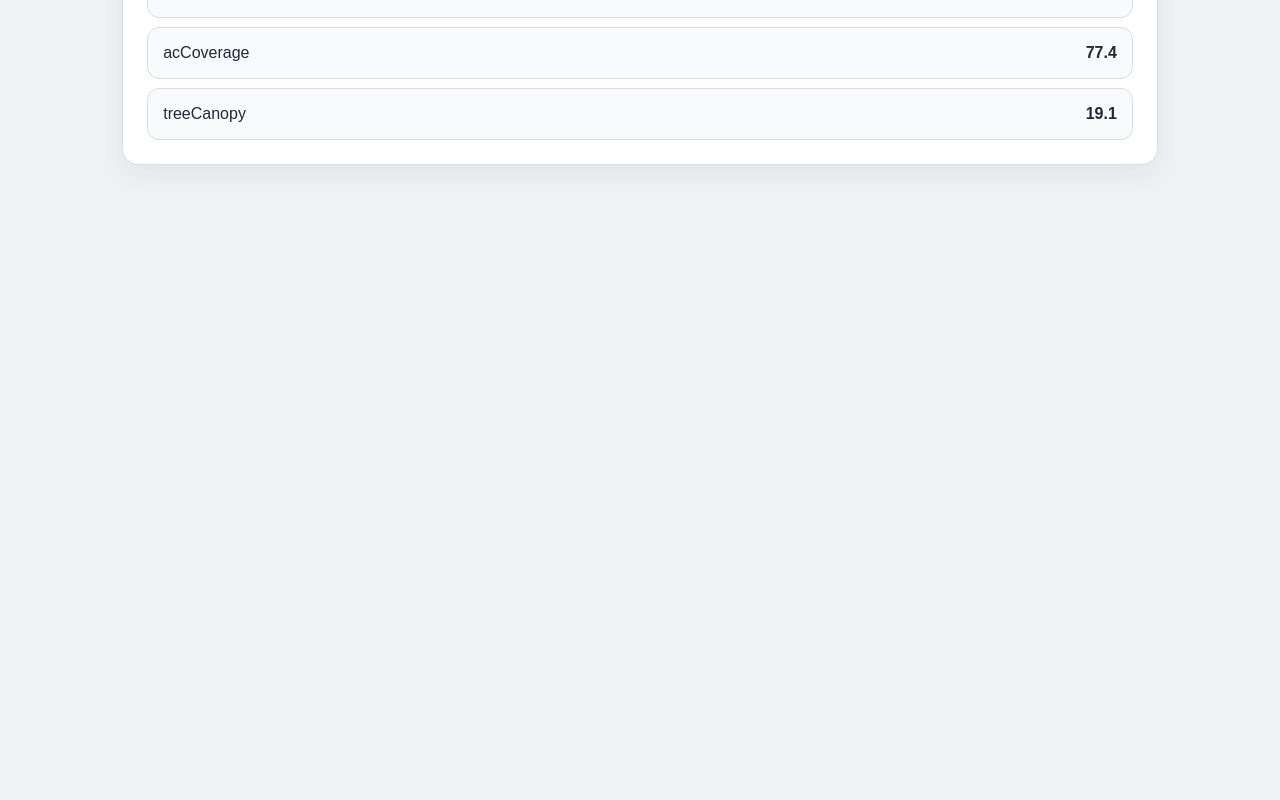
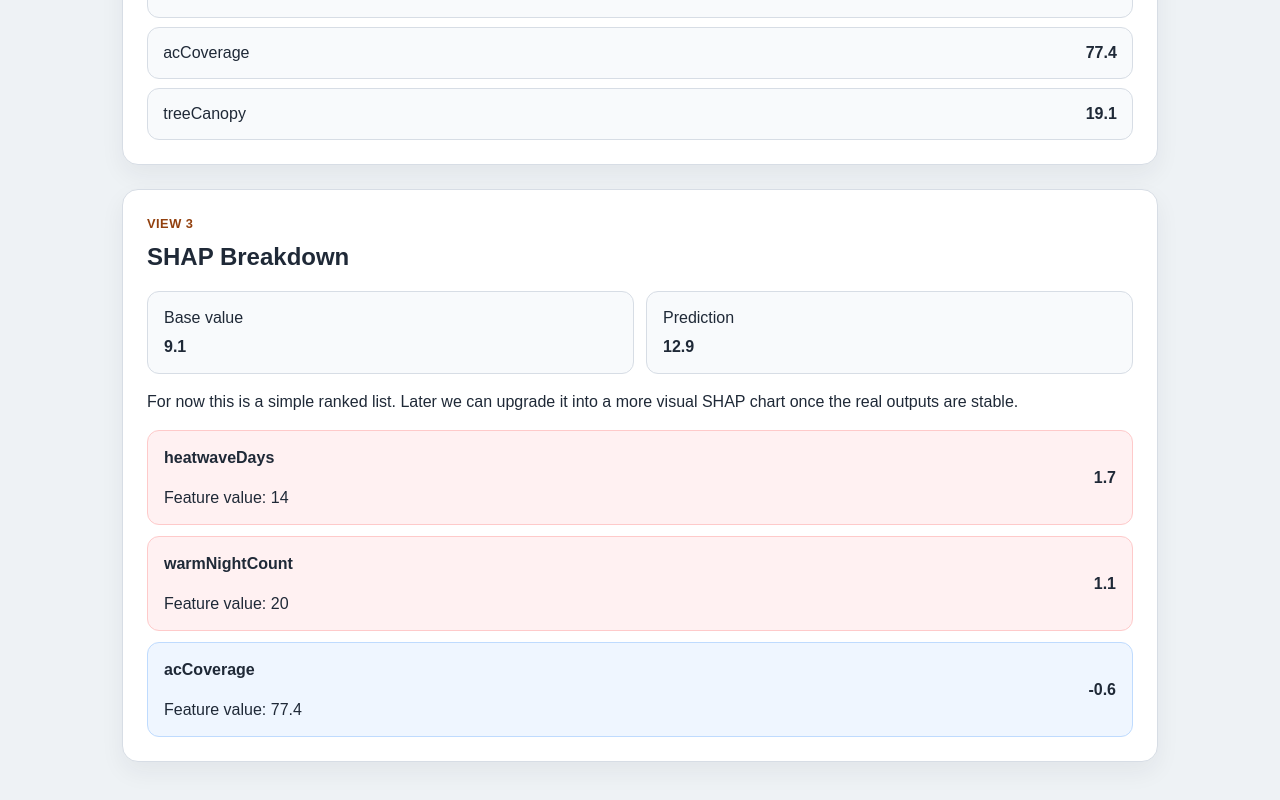
Before and after one commit to yanliang1439/heatlens-ecs273, a React (Vite) app in the folder frontend/heatlens-ui/: page / in a window 1280 px wide. Shown: the part 1563-2363 px from the top of the page. Before the commit the page ends 1784 px from the top, so only its background shows below. Built offline with nearby package versions, Linux system fonts and the light colour scheme; the HTML template or start-up script is replaced by a standard one.

Commit message:
feat: add mock SHAP breakdown view

```diff
--- a/frontend/heatlens-ui/src/App.tsx
+++ b/frontend/heatlens-ui/src/App.tsx
@@ -2,10 +2,12 @@ import { useState } from "react";
 import {
   countyDetailsMock,
   countySummariesMock,
+  shapBreakdownsMock,
 } from "./data/mockData";
 import type { AppSelection } from "./types/stateTypes";
 import FeatureDetail from "./views/FeatureDetail";
 import MapOverview from "./views/MapOverview";
+import ShapBreakdown from "./views/ShapBreakdown";
 
 function App() {
   const defaultSelection: AppSelection = {
@@ -37,6 +39,17 @@ function App() {
 
   if (!selectedCountyDetail) {
     return <main className="app-shell">County detail could not be loaded.</main>;
+  }
+
+  const selectedShapBreakdown = shapBreakdownsMock.find((county) => {
+    return (
+      county.countyFips === selection.selectedCountyFips &&
+      county.year === selection.selectedYear
+    );
+  });
+
+  if (!selectedShapBreakdown) {
+    return <main className="app-shell">SHAP detail could not be loaded.</main>;
   }
 
   function handleCountyChange(nextCountyFips: string) {
@@ -109,6 +122,7 @@ function App() {
       />
 
       <FeatureDetail countyDetail={selectedCountyDetail} />
+      <ShapBreakdown shapBreakdown={selectedShapBreakdown} />
     </main>
   );
 }
--- a/frontend/heatlens-ui/src/index.css
+++ b/frontend/heatlens-ui/src/index.css
@@ -184,13 +184,61 @@ body {
   background: #f8fafc;
 }
 
+.shap-summary {
+  display: grid;
+  grid-template-columns: repeat(2, minmax(0, 1fr));
+  gap: 0.75rem;
+  margin-bottom: 1rem;
+}
+
+.summary-box {
+  padding: 0.9rem 1rem;
+  border: 1px solid #d7dde5;
+  border-radius: 12px;
+  background: #f8fafc;
+}
+
+.summary-box span {
+  display: block;
+  margin-bottom: 0.3rem;
+}
+
+.shap-list {
+  display: grid;
+  gap: 0.7rem;
+}
+
+.shap-row {
+  display: flex;
+  justify-content: space-between;
+  gap: 1rem;
+  align-items: center;
+  padding: 0.9rem 1rem;
+  border-radius: 12px;
+}
+
+.shap-row p {
+  margin-bottom: 0;
+}
+
+.shap-row.positive {
+  border: 1px solid #fecaca;
+  background: #fff1f2;
+}
+
+.shap-row.negative {
+  border: 1px solid #bfdbfe;
+  background: #eff6ff;
+}
+
 @media (max-width: 700px) {
   .app-shell {
     padding: 1rem;
   }
 
   .status-grid,
-  .county-list {
+  .county-list,
+  .shap-summary {
     grid-template-columns: 1fr;
   }
 
--- /dev/null
+++ b/frontend/heatlens-ui/src/views/ShapBreakdown.tsx
@@ -0,0 +1,59 @@
+import type { ShapBreakdownRecord } from "../types/dataTypes";
+
+type ShapBreakdownProps = {
+  shapBreakdown: ShapBreakdownRecord;
+};
+
+function ShapBreakdown(props: ShapBreakdownProps) {
+  const { shapBreakdown } = props;
+
+  const orderedValues = [...shapBreakdown.shapValues].sort((left, right) => {
+    return Math.abs(right.shapContribution) - Math.abs(left.shapContribution);
+  });
+
+  return (
+    <section className="view-panel">
+      <div className="panel-header">
+        <div>
+          <p className="panel-tag">View 3</p>
+          <h2>SHAP Breakdown</h2>
+        </div>
+      </div>
+
+      <div className="shap-summary">
+        <div className="summary-box">
+          <span>Base value</span>
+          <strong>{shapBreakdown.baseValue.toFixed(1)}</strong>
+        </div>
+        <div className="summary-box">
+          <span>Prediction</span>
+          <strong>{shapBreakdown.prediction.toFixed(1)}</strong>
+        </div>
+      </div>
+
+      <p className="panel-copy">
+        For now this is a simple ranked list. Later we can upgrade it into a
+        more visual SHAP chart once the real outputs are stable.
+      </p>
+
+      <div className="shap-list">
+        {orderedValues.map((item) => {
+          const directionClass =
+            item.shapContribution >= 0 ? "shap-row positive" : "shap-row negative";
+
+          return (
+            <div key={item.feature} className={directionClass}>
+              <div>
+                <strong>{item.feature}</strong>
+                <p>Feature value: {item.value}</p>
+              </div>
+              <strong>{item.shapContribution.toFixed(1)}</strong>
+            </div>
+          );
+        })}
+      </div>
+    </section>
+  );
+}
+
+export default ShapBreakdown;
```
